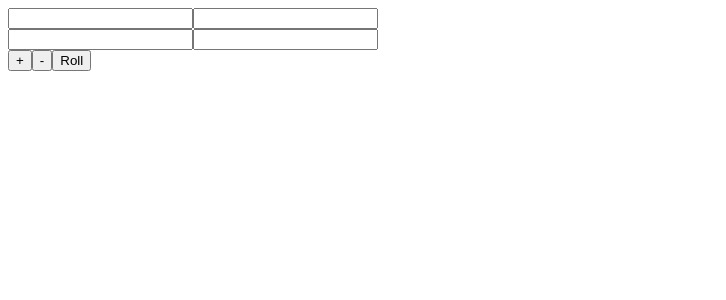
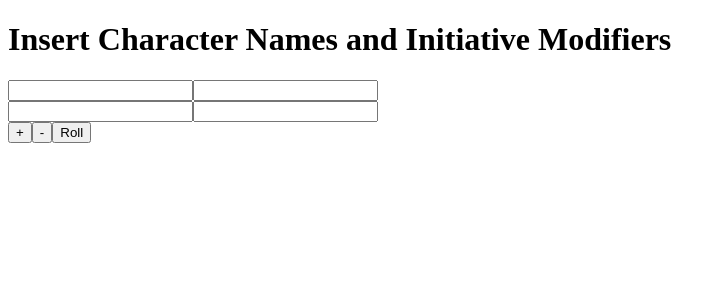
Before and after one commit to Taniel49/init-roller, a React (Create React App) app: page / in a window 1280 px wide. Shown: the top 300 px of the page, without its empty margins (0-726 px from the left). Built offline with nearby package versions, Linux system fonts and the light colour scheme.

Commit message:
default version without styles

```diff
--- a/src/components/App/App.js
+++ b/src/components/App/App.js
@@ -1,80 +1,80 @@
 import React from 'react';
 import './App.css';
-import Result from '../Result/Result';
-import Form from '../Form/Form';
+import Results from '../Results/Results';
+import MainForm from '../MainForm/MainForm';
 
-function App() {
-    const [sortedArray, setSortedArray] = React.useState([])
+function App(){
+    const [results, setResults] = React.useState([])
     const [isResult, setIsResult] = React.useState(false);
-    const [formValues, setFormValues] = React.useState([
+    const [mainFormValues, setMainFormValues] = React.useState([
         {
-            charMame: "",
-            initModif: ""
+            characterName: '',
+            initiativeModifier: ''
         },
         {
-            charMame: "",
-            initModif: ""
+            characterName: '',
+            initiativeModifier: ''
         },
     ]);
 
-    const handleChange = (e, index) => {
-        const values = [...formValues];
+    function handleChange(e, index){
+        const values = [...mainFormValues];
 
-        if (e.target.id === 'charName' + index) {
-            values[index].charMame = e.target.value;
+        if (e.target.id === 'characterName' + index) {
+            values[index].characterName = e.target.value;
         } else {
-            values[index].initModif = e.target.value;
+            values[index].initiativeModifier = e.target.value;
         }
 
-        setFormValues(values);
-    };
+        setMainFormValues(values);
+    }
 
-    const add = () => {
-        const values = [...formValues];
+    function addInputs(){
+        const values = [...mainFormValues];
 
         values.push({
-            charMame: "",
-            initModif: ""
+            characterName: '',
+            initiativeModifier: ''
         })
 
-        setFormValues(values);
+        setMainFormValues(values);
     }
 
-    const remove = () => {
-        const values = [...formValues];
+    function removeInputs(){
+        const values = [...mainFormValues];
         values.splice(-1, 1)
-        setFormValues(values);
+        setMainFormValues(values);
     }
 
     function rollResults(){
-        const values = [...formValues];
+        const values = [...mainFormValues];
 
-        const newResults = values.map((char)=>{
+        const resultsWithRoll = values.map((character)=>{
             return {
-                charMame: char.charMame,
-                initModif: char.initModif,
-                result: (Math.floor(Math.random() * 20) + 1)+Number(char.initModif)
+                characterName: character.characterName,
+                initiativeModifier: character.initiativeModifier,
+                result: (Math.floor(Math.random() * 20) + 1)+Number(character.initiativeModifier)
             }
         })
 
-        setSortedArray(newResults);
+        setResults(resultsWithRoll);
 
         setIsResult(true)
     }
 
     return (
-        <div className="root">
+        <div>
             {isResult ?
-                <Result
-                    list={sortedArray}
+                <Results
+                    list={results}
                     isResult={isResult}
                 /> :
-                <Form
-                formValues={formValues}
+                <MainForm
+                formValues={mainFormValues}
                 handleChange={handleChange}
                 rollResults={rollResults}
-                add={add}
-                remove={remove}/>}
+                add={addInputs}
+                remove={removeInputs}/>}
         </div>
     );
 }
--- a/src/components/CharacterResult/CharacterResult.js
+++ b/src/components/CharacterResult/CharacterResult.js
@@ -1,8 +1,8 @@
 import React from 'react';
 
-function CharacterResult(props) {
+function CharacterResult(props){
     return (
-        <li>{props.name}:{props.result}<button onClick={()=>{props.removeCharacter(props.index)}}>remove</button></li>
+        <li>{props.name}:{props.result}<button type={'button'} onClick={()=>{props.removeCharacter(props.index)}}> remove</button></li>
     );
 }
 
--- a/src/components/Input/Input.js
+++ b/src/components/Inputs/Inputs.js
@@ -1,24 +1,22 @@
 import React from "react";
 
-function Input(props) {
+function Inputs(props){
     return (
-        <div>
-            <div className="input">
+            <div>
                 <input
                     required={true}
                     type={"text"}
-                    id={'charName'+props.index}
+                    id={'characterName'+props.index}
                     onChange={(e) => props.onChange(e, props.index)}
                 />
                 <input
                     required={true}
                     type={"number"}
-                    id={'initModif'+props.index}
+                    id={'initiativeModifier'+props.index}
                     onChange={(e) => props.onChange(e, props.index)}
                 />
             </div>
-        </div>
     );
 }
 
-export default Input
+export default Inputs
--- a/src/components/Form/Form.js
+++ b/src/components/MainForm/MainForm.js
@@ -1,31 +1,30 @@
 import React from 'react';
-import Input from "../Input/Input";
+import Inputs from "../Inputs/Inputs";
 
-function Form(props) {
-    const handleSubmit = (e) => {
+function MainForm(props){
+    function handleSubmit(e){
         e.preventDefault();
 
         props.rollResults();
-    };
+    }
 
     return (
-        <div className="App">
+        <div>
+            <h1>Insert Character Names and Initiative Modifiers</h1>
             <form onSubmit={handleSubmit}>
                 {props.formValues.map((obj, index) => (
-                    <Input
+                    <Inputs
                         key={index}
+                        index={index}
                         onChange={props.handleChange}
-                        index={index}
                     />
                 ))}
                 <button type="button" onClick={props.add}>+</button>
                 <button type="button" onClick={props.remove}>-</button>
-                <button type="submit">
-                    Roll
-                </button>
+                <button type="submit">Roll</button>
             </form>
         </div>
     );
 }
 
-export default Form;
+export default MainForm;
--- a/src/components/Result/Result.js
+++ /dev/null
@@ -1,51 +0,0 @@
-import React from 'react';
-import CharacterResult from "../CharacterResult/CharacterResult";
-
-function Result(props) {
-    const [results, setResults] = React.useState([]);
-
-    function compare(a, b) {
-        if (a.result > b.result) {
-            return -1;
-        }
-        if (a.result < b.result) {
-            return 1;
-        }
-        return 0;
-    }
-
-    React.useEffect(() => {
-            const sortedArr = [...props.list].sort(compare);
-            setResults(sortedArr)
-        },
-        [props.isResult])
-
-    function removeCharacter (index){
-        const resultsCopy = [...results];
-
-        resultsCopy.splice(index,1);
-
-        setResults(resultsCopy);
-    }
-
-    return (
-        <div>
-            <h1>Result</h1>
-            <ul>
-                {
-                    results.map((character, index) =>
-                        <CharacterResult
-                            key={index}
-                            index={index}
-                            name={character.charMame}
-                            result={character.result}
-                            removeCharacter={removeCharacter}
-                        />
-                    )
-                }
-            </ul>
-        </div>
-    );
-}
-
-export default Result;
--- /dev/null
+++ b/src/components/Results/Results.js
@@ -0,0 +1,94 @@
+import React from 'react';
+import CharacterResult from "../CharacterResult/CharacterResult";
+
+function Results(props){
+    const [results, setResults] = React.useState([]);
+    const [formValues, setFormValues] = React.useState({});
+
+    function compare(a, b){
+        if (a.result > b.result) {
+            return -1;
+        }
+        if (a.result < b.result) {
+            return 1;
+        }
+        return 0;
+    }
+
+    React.useEffect(() => {
+            const sortedArr = [...props.list].sort(compare);
+            setResults(sortedArr)
+        }, [props.isResult])
+
+    function handleChange (e){
+        const clonedValues = {
+            ...formValues
+        }
+
+        if (e.target.id === 'newCharacterName') {
+            clonedValues.characterName = e.target.value;
+        } else {
+            clonedValues.initiativeModifier = e.target.value;
+        }
+
+        setFormValues(clonedValues);
+    }
+
+    function submitNewCharacter(e){
+        e.preventDefault();
+
+        const clonedResults = [...results];
+        const clonedValues = {
+            ...formValues
+        }
+
+        clonedValues.result=(Math.floor(Math.random() * 20) + 1)+Number(clonedValues.initiativeModifier);
+
+        clonedResults.push(clonedValues);
+
+        clonedResults.sort(compare);
+
+        setResults(clonedResults);
+    }
+
+    function removeCharacter(index) {
+        const clonedResults = [...results];
+
+        clonedResults.splice(index, 1);
+
+        setResults(clonedResults);
+    }
+
+    return (
+        <div>
+            <h1>Results</h1>
+            <ul>
+                {
+                    results.map((character, index) =>
+                        <CharacterResult
+                            key={index}
+                            index={index}
+                            name={character.characterName}
+                            result={character.result}
+                            removeCharacter={removeCharacter}
+                        />
+                    )
+                }
+            </ul>
+            <form onSubmit={submitNewCharacter}>
+                <h2>Add Character</h2>
+                <input required={true}
+                       type={'text'}
+                       id={'newCharacterName'}
+                       onChange={(e) => handleChange(e)}/>
+                <input required={true}
+                       type={'number'}
+                       id={'newCharacterModifier'}
+                       onChange={(e) => handleChange(e)}/>
+                <button type={'submit'}>Add</button>
+            </form>
+        </div>
+    );
+}
+
+export default Results;
```
Also changed, not shown: src/components/Inputs/inputs.css (added), src/components/MainForm/mainForm.css (added), src/components/Results/results.css (added).
